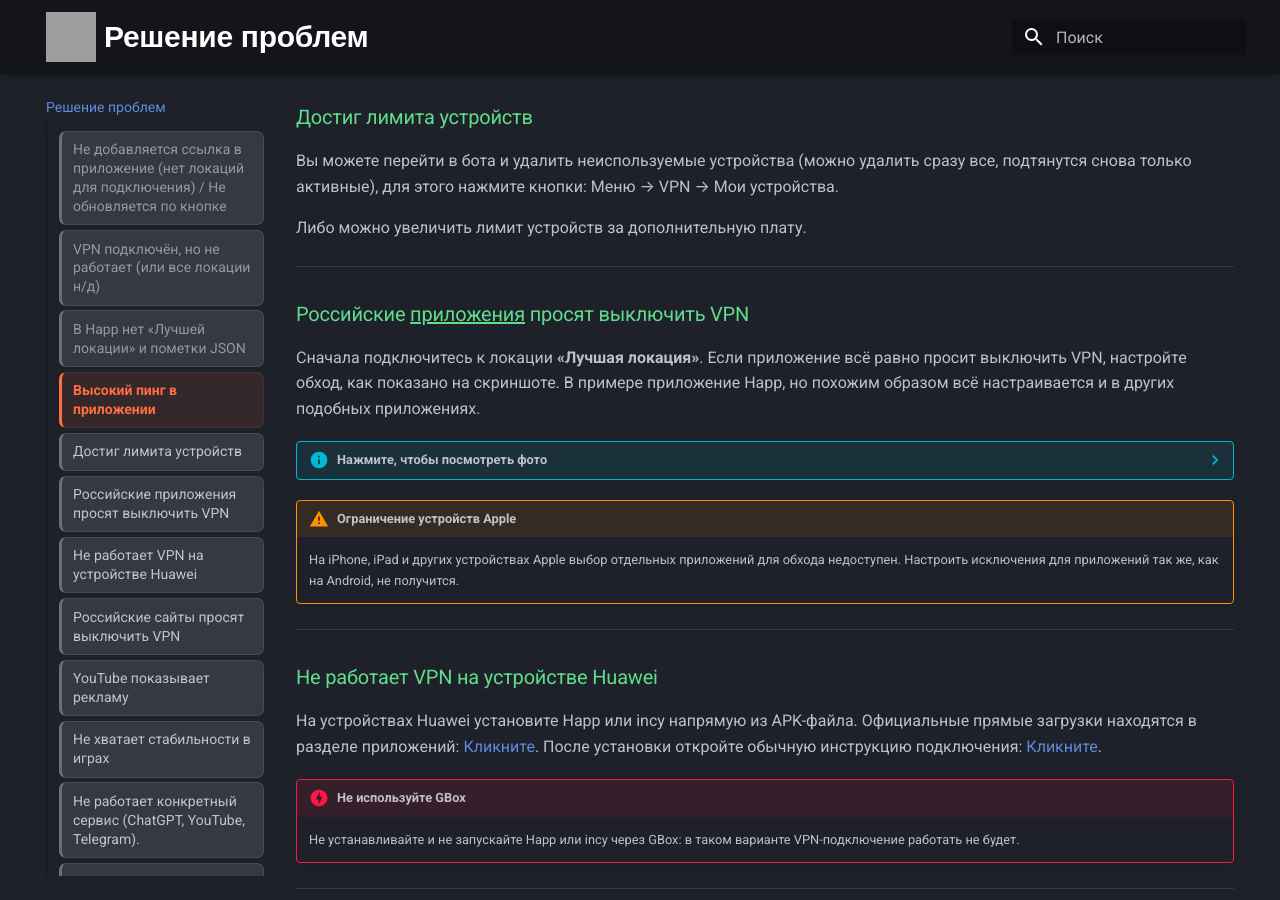
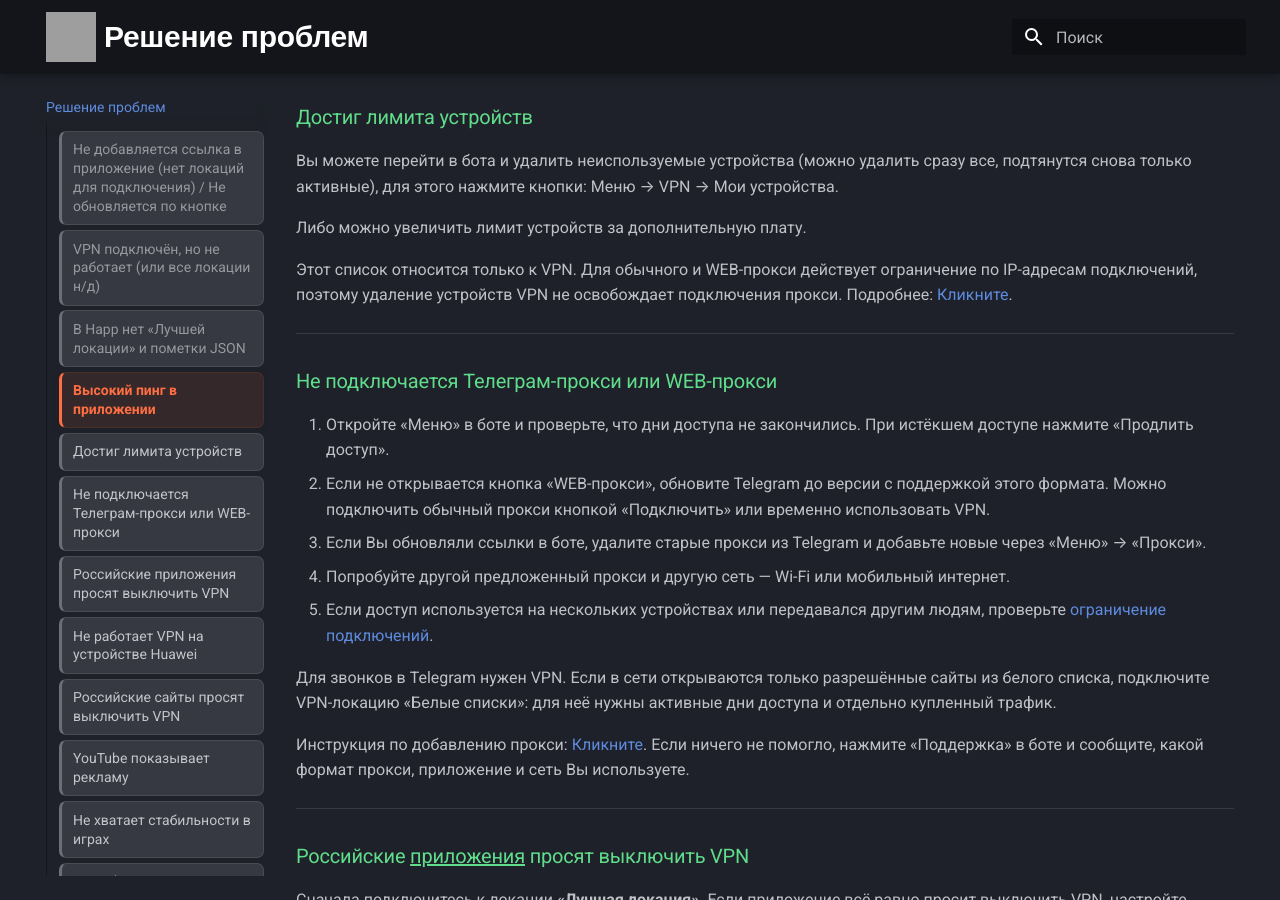
Before and after one commit to CanvasProxy/wiki, an MkDocs documentation site: the page built from docs/troubleshooting.md, in a window 1280 px wide and 900 px high, scrolled down 2067 px. Built offline with MkDocs 1.6.1 and Material for MkDocs 9.7.7, drawn with Linux system fonts in a browser that asks for light colours; some of the changed text lies outside the part shown; grey boxes are pictures that could not be loaded.

Commit message:
docs: align proxy and access guides with CanvasProxyBot

```diff
--- a/docs/connection.md
+++ b/docs/connection.md
@@ -74,14 +74,22 @@
 
 ### Как подключить Телеграм-прокси на новом устройстве? {: #share-tg-proxy }
 
-Сначала включите Телеграм-прокси на одном из устройств: нажмите «Меню» → «Прокси», затем по одному нажмите все
-предложенные ботом кнопки «Подключить». В Telegram появятся добавленные прокси. Поделиться каждым из них с другим
-устройством можно через интерфейс Telegram. Подробности на скриншотах ниже.
+1. Убедитесь, что в боте активны дни доступа, и откройте «Меню» → «Прокси».
+2. Нажмите «WEB-прокси» для нового формата или «Подключить» для обычного прокси.
+3. Подтвердите добавление и включение прокси в Telegram. Достаточно один раз добавить и включить работающий вариант;
+   другие предложенные прокси можно добавить как запасные.
 
-Для звонков в Telegram используйте VPN: Телеграм-прокси для звонков не подходит.
+Если Telegram не открывает кнопку «WEB-прокси», обновите приложение до версии с поддержкой WEB-прокси. Пока этот
+формат недоступен в Вашем клиенте, используйте обычный прокси или VPN.
+
+Для другого устройства можно воспользоваться ссылкой из бота или поделиться уже добавленным прокси через настройки
+Telegram. Расположение кнопок зависит от версии приложения; примеры показаны на скриншотах ниже.
+
+Для звонков в Telegram и обхода белых списков используйте VPN. Трафик белых списков покупается отдельно.
 
 Если ссылка на прокси попала к посторонним, выберите в боте «Меню» → «Прокси» → «Обновить ссылку» или «Обновить ссылки».
-Старые ссылки после подтверждения перестанут работать, а новые потребуется подключить заново.
+После подтверждения обновятся ссылки обоих форматов — обычного и WEB. Старые ссылки перестанут работать, а новые
+потребуется подключить заново на всех нужных устройствах.
 
 ??? Info "Нажмите, чтобы посмотреть фото"
     ??? Success "Нажмите, если интересует компьютер"
--- a/docs/general.md
+++ b/docs/general.md
@@ -8,8 +8,26 @@
 
 ### Что входит в стоимость ежемесячного доступа?
 
-Вы получаете безлимитный доступ к VPN и Телеграм-прокси. Трафик для обхода региональных ограничений «белых списков» (так
-называемых глушилок) оплачивается дополнительно по желанию. Актуальные пакеты и цены смотрите непосредственно в боте.
+Вы получаете безлимитный доступ к VPN и Телеграм-прокси обоих форматов: обычному и WEB. Отдельно оплачивать WEB-прокси
+не нужно: оба формата доступны, пока действуют дни доступа, в том числе бесплатные и бонусные.
+
+Трафик для обхода региональных ограничений «белых списков» (так называемых глушилок) оплачивается дополнительно по
+желанию. Актуальные пакеты и цены смотрите непосредственно в боте.
+
+---
+
+### Что такое Телеграм-прокси и WEB-прокси? {: #tg-proxy }
+
+Телеграм-прокси позволяет пользоваться Telegram без включения VPN для всего устройства. В боте есть два формата:
+
+* **WEB-прокси** — новый формат подключения внутри Telegram. В разделе «Прокси» он обозначен кнопкой «WEB-прокси».
+* **Обычный прокси** — подключается кнопкой «Подключить» в том же разделе.
+
+WEB-прокси добавляется в приложение Telegram, а не открывает Telegram в браузере. Для его подключения нужна версия
+Telegram с поддержкой этого формата. Если кнопка не срабатывает, обновите Telegram или воспользуйтесь обычным прокси.
+
+Для звонков в Telegram и обхода белых списков используйте VPN. Инструкция по подключению прокси:
+[Кликните](connection.md#share-tg-proxy).
 
 ---
 
@@ -101,14 +119,18 @@
 
 ### Есть ли бесплатный пробный период?
 
-Да, вы можете получить 3 дня бесплатного доступа. В боте нажмите «Получить доступ» → «Бесплатный доступ», подпишитесь на
-новостной канал и подтвердите действие. Бесплатный период можно активировать только один раз, затем кнопка пропадёт.
+Да, вы можете получить 3 дня бесплатного доступа к VPN и обоим форматам Телеграм-прокси. В боте откройте «Меню» →
+«Купить доступ» → «Бесплатный доступ», подпишитесь на новостной канал и нажмите «Я подписался». Если дни доступа уже
+были, вместо «Купить доступ» выберите «Продлить доступ».
+
+Бонус можно получить только один раз, затем кнопка пропадёт. Если доступ уже активен, бесплатные дни добавятся к
+оставшемуся сроку. Трафик белых списков приобретается отдельно.
 
 ---
 
 ### Бот отправляет уведомления?
 
-Да. После получения дней доступа откройте постоянную кнопку «Уведомления» под полем ввода сообщения. Там можно отдельно:
+Да. При активном доступе откройте постоянную кнопку «Уведомления» под полем ввода сообщения. Там можно отдельно:
 
 * включить или выключить уведомления об окончании доступа — за 12 часов, за 1 час и после окончания;
 * включить уведомление об остатке гигабайтов и задать целочисленный порог от 0 до 10 000 ГБ, при достижении которого бот
@@ -140,10 +162,14 @@
 Максимальный лимит — 24 устройства. В боте есть быстрые варианты на 6, 9, 12 и 24 устройства, а также ввод своего числа.
 При увеличении оплачиваются только новые места. Актуальную стоимость бот покажет перед оплатой.
 
-!!! warning "Лимит устройств для Телеграм-прокси"
-    В случае Телеграм-прокси нигде не будет написано, что вы достигли лимита устройств, но если вы будете пытаться
-    подключиться сверх лимита, соединение разорвётся. Таким образом, если вам кажется, что Вашим прокси пользуется слишком
-    много человек, Вы можете обновить ссылку с помощью кнопок в боте.
+Для VPN устройства учитываются в разделе «Меню» → «VPN» → «Мои устройства». Для Телеграм-прокси ограничение применяется
+по числу IP-адресов подключений; отдельного списка устройств прокси в боте нет. Раздел «Мои устройства» управляет
+только устройствами VPN.
+
+!!! warning "Лимит для Телеграм-прокси"
+    При превышении лимита подключение к прокси может не устанавливаться или обрываться без отдельного сообщения о
+    причине. Если доступом пользуются посторонние, обновите ссылки через «Меню» → «Прокси» → «Обновить ссылку» или
+    «Обновить ссылки». После подтверждения заново подключите прокси на своих устройствах.
 
 ---
 
--- a/docs/troubleshooting.md
+++ b/docs/troubleshooting.md
@@ -90,6 +90,27 @@
 Вы можете перейти в бота и удалить неиспользуемые устройства (можно удалить сразу все, подтянутся снова только активные), для этого нажмите кнопки: Меню → VPN → Мои устройства.
 
 Либо можно увеличить лимит устройств за дополнительную плату.
+
+Этот список относится только к VPN. Для обычного и WEB-прокси действует ограничение по IP-адресам подключений,
+поэтому удаление устройств VPN не освобождает подключения прокси. Подробнее: [Кликните](general.md#limit-devices).
+
+---
+
+### Не подключается Телеграм-прокси или WEB-прокси {: #tg-proxy-not-working }
+
+1. Откройте «Меню» в боте и проверьте, что дни доступа не закончились. При истёкшем доступе нажмите «Продлить доступ».
+2. Если не открывается кнопка «WEB-прокси», обновите Telegram до версии с поддержкой этого формата. Можно подключить
+   обычный прокси кнопкой «Подключить» или временно использовать VPN.
+3. Если Вы обновляли ссылки в боте, удалите старые прокси из Telegram и добавьте новые через «Меню» → «Прокси».
+4. Попробуйте другой предложенный прокси и другую сеть — Wi-Fi или мобильный интернет.
+5. Если доступ используется на нескольких устройствах или передавался другим людям, проверьте
+   [ограничение подключений](general.md#limit-devices).
+
+Для звонков в Telegram нужен VPN. Если в сети открываются только разрешённые сайты из белого списка, подключите
+VPN-локацию «Белые списки»: для неё нужны активные дни доступа и отдельно купленный трафик.
+
+Инструкция по добавлению прокси: [Кликните](connection.md#share-tg-proxy). Если ничего не помогло, нажмите «Поддержка»
+в боте и сообщите, какой формат прокси, приложение и сеть Вы используете.
 
 ---
 
@@ -242,12 +263,12 @@
 
 ### Плохо работает Телеграм-прокси
 
-Если Телеграм-прокси работает нестабильно, попробуйте следующие варианты:
+Сначала выполните [проверки подключения](#tg-proxy-not-working). Если прокси подключается, но работает нестабильно:
 
 * Если доступен **WEB-прокси**, используйте его.
-* Если вы делились ссылкой на прокси с друзьями и вам кажется, что он "пошёл по рукам" и, как следствие, вы вышли за пределы лимита устройств, обновите ссылку на прокси с помощью кнопок в боте.
 * Покликайте по прокси в списке вручную, чтобы обновить статус доступности.
-* Включите настройку «Автопереключение прокси». Скриншоты, как это сделать: [Кликните](connection.md#share-tg-proxy)
+* Если в Вашем клиенте есть настройка «Автопереключение прокси», включите её. Примеры настроек:
+  [Кликните](connection.md#share-tg-proxy).
 * Если прокси всё равно работает плохо, от него придётся отказаться и использовать VPN.
 
 ---
```
Also changed, not shown: docs/index.md (+1 -1 lines), docs/whitelist.md (+1 -1 lines).
